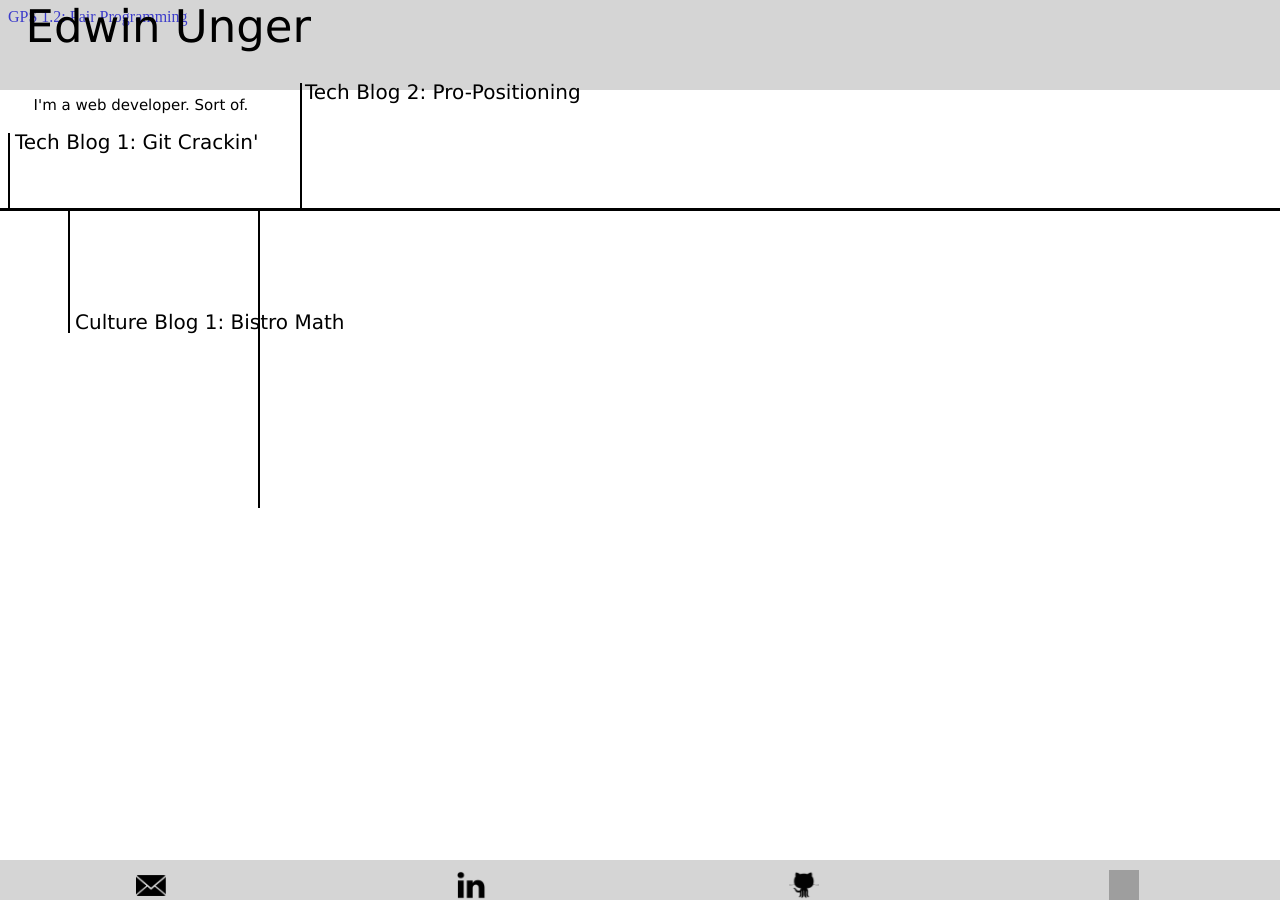
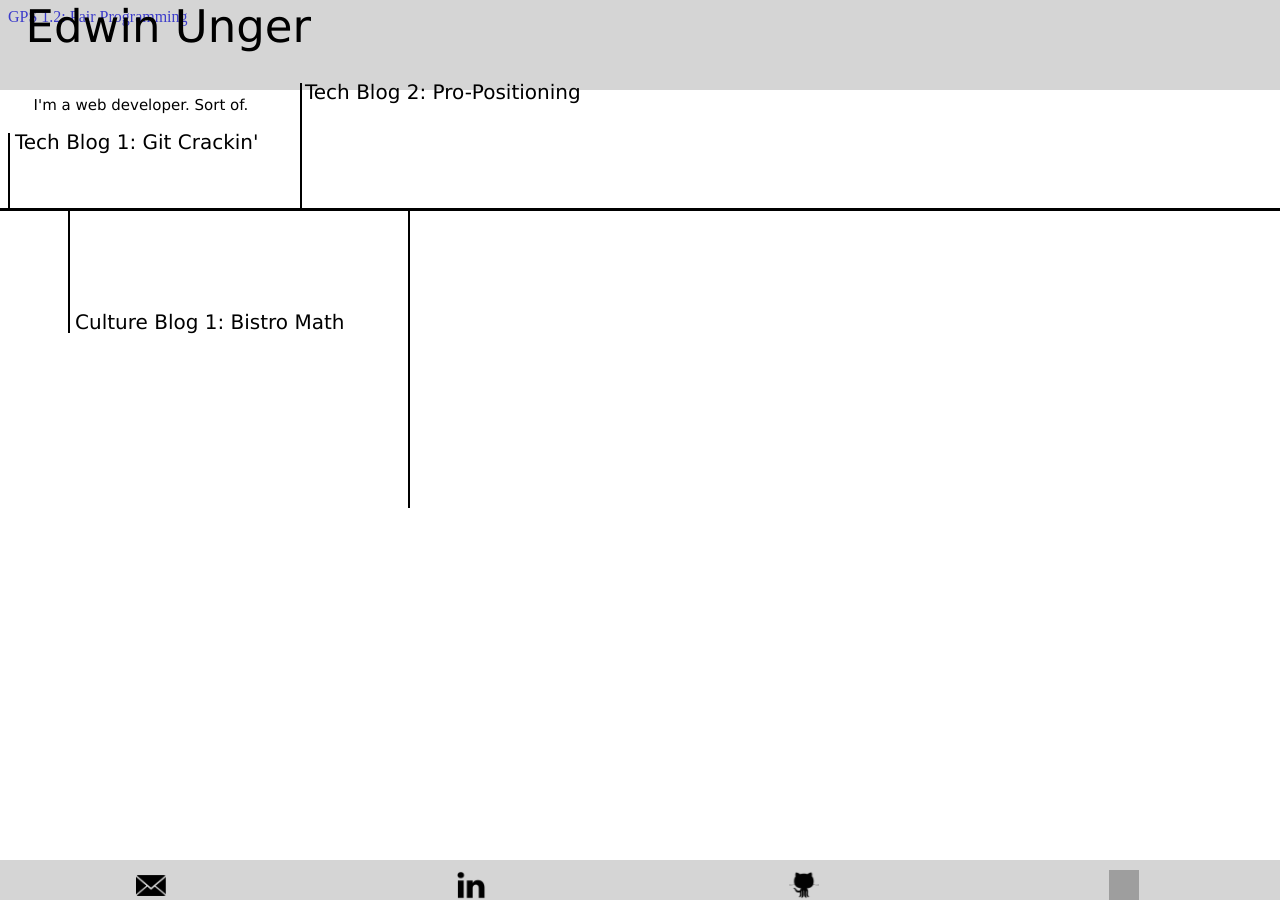
Before and after one commit to edwinunger/edwinunger.github.io, a Jekyll site: the page blog.html, which Jekyll copies as it is, in a window 1280 px wide. Built offline with Jekyll 4.4.1, drawn with Linux system fonts in a browser that asks for light colours; grey boxes are pictures that could not be loaded.

Commit message:
timeline adjust

```diff
--- a/stylesheets/default.css
+++ b/stylesheets/default.css
@@ -178,7 +178,7 @@ a {
   border: none;
   position: fixed;
   margin-top: 200px;
-  margin-left: 250px;
+  margin-left: 400px;
   margin-right: 0px;
 }
 
```
